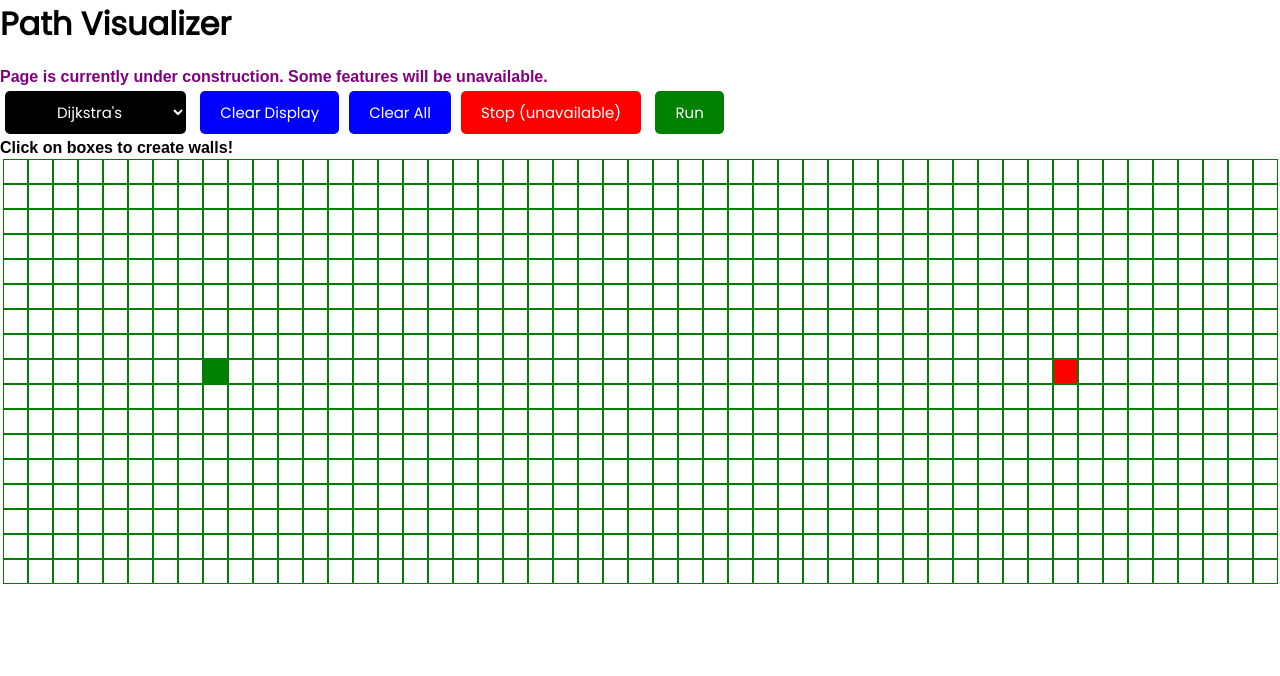
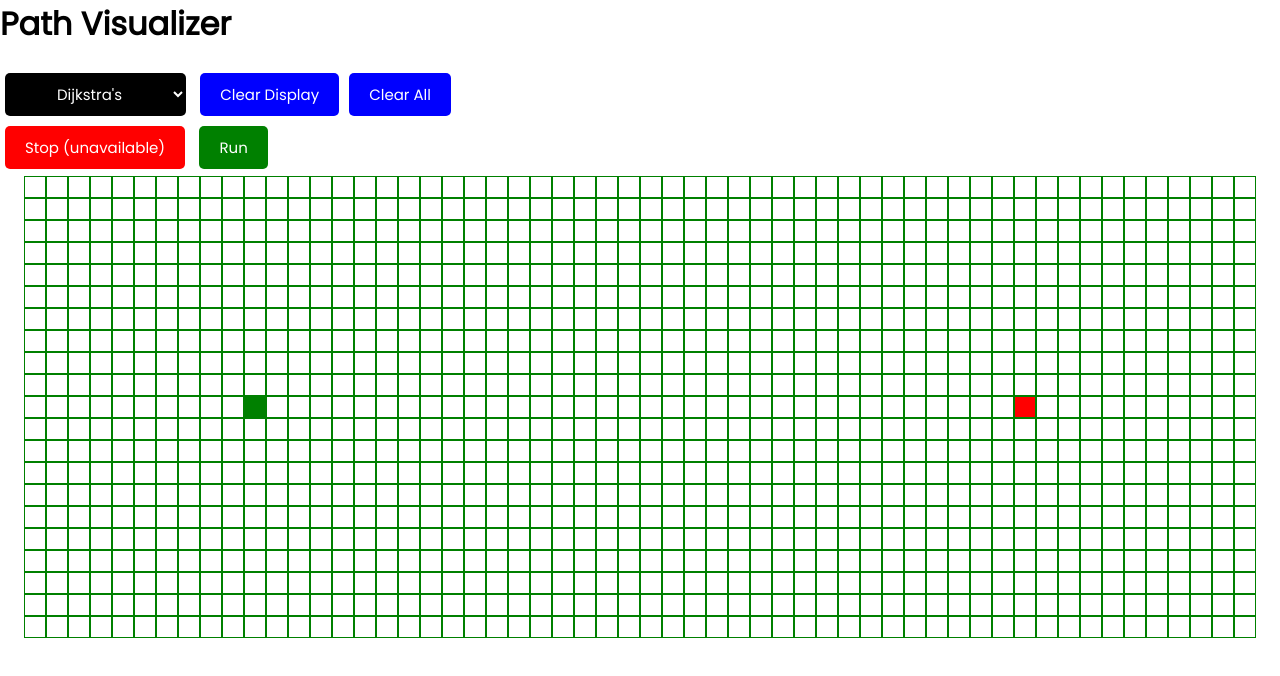
Before and after one commit to AllenCaoo/Pathfind-Visualizer, a React (Create React App) app: page / in a window 1280 px wide. Shown: the top 676 px of the page. Built offline with nearby package versions, Linux system fonts and the light colour scheme.

Commit message:
Expanded size of table and makes scroll down when press run

```diff
--- a/src/AlgorithmLib/A_star.js
+++ b/src/AlgorithmLib/A_star.js
@@ -1,12 +1,12 @@
 import {getAdjacent, getRowFromId, getColFromId, getElementByPos, display,
-        getAllBoxes, A_star_heuristic} from './utils';
+        getAllBoxes, biasManhattan} from './utils';
 
 
 var visited = []
 var distTo = {}
 // var edgeTo = {} // may not be necessary
 var stack = []
-function A_star_run(startRow, startCol, endRow, endCol, heuristic=A_star_heuristic) {
+function A_star_run(startRow, startCol, endRow, endCol, heuristic=biasManhattan) {
     var source = getElementByPos(startRow, startCol);
     var target = getElementByPos(endRow, endCol);
     let allBoxes = getAllBoxes();
--- a/src/AlgorithmLib/utils.js
+++ b/src/AlgorithmLib/utils.js
@@ -46,12 +46,14 @@ export function getDist(box1, box2) {
     return 1;
 }
 
-export function A_star_heuristic(box, targetBox) {
+/* Bias in wanting puts more weight on difference in rows */
+export function biasManhattan(box, targetBox) {
     let row1 = getRowFromId(box.id);
     let col1 = getColFromId(box.id);
     let row2 = getRowFromId(targetBox.id);
     let col2 = getColFromId(targetBox.id);
-    return 2*(Math.abs(col2 - col1) + Math.abs(row2 - row1));
+    return 2*(Math.abs(col2 - col1) + 5*Math.abs(row2 - row1));
+    // scaled by 3 for better results
 }
 
 
--- a/src/App.js
+++ b/src/App.js
@@ -16,10 +16,7 @@ function App() {
   return ( // Has to return SINGLE element
     <div className="App">
       <Header/>
-      <SubHeader text="Page is currently under construction. Some features will be unavailable."
-        color="purple"/>
       <Settings nameToAlgs={nameToAlgs} />
-      <SubHeader text="Click on boxes to create walls!" color="black" />
       <Board/>
     </div>
   );
--- a/src/components/AlgorithmSelect.js
+++ b/src/components/AlgorithmSelect.js
@@ -15,8 +15,7 @@ const AlgorithmSelect = ( { color, onChange } ) => {
 }
 
 AlgorithmSelect.defaultProps = {
-    color: 'black',
-    onChange: console.log("nothing happened")
+    color: 'black'
 }
 
 export default AlgorithmSelect
--- a/src/components/Board.js
+++ b/src/components/Board.js
@@ -2,8 +2,8 @@ import React from 'react';
 import Box from './Box';
 import {startPos, endPos, startingIcon} from './Settings';
 
-export const maxRow = 16;
-export const maxCol = 50;
+export const maxRow = 20;
+export const maxCol = 55;
 
 function initBoard() {
     let rows = [];
--- a/src/components/Settings.js
+++ b/src/components/Settings.js
@@ -3,8 +3,8 @@ import Button from './Button';
 import AlgorithmSelect from './AlgorithmSelect';
 import { FaTimes } from 'react-icons/fa';
 import {maxRow, maxCol} from './Board';
-export var startPos = [8, 8];
-export var endPos = [8, 42];
+export var startPos = [10, 10];
+export var endPos = [10, 45];
 export var startingIcon = <FaTimes style={{color: 'red', cursor: 'pointer'}}/>
 
 
@@ -16,7 +16,6 @@ const Settings = ({nameToAlgs}) => {
 
     changeSelectedAlg = (alg) => {
         selectedAlg = alg;
-        console.log('algorithm changed to: ' + alg);
     }
 
     const getSelectedAlg = () => {
@@ -55,6 +54,13 @@ const Settings = ({nameToAlgs}) => {
         }
     }
 
+    function handleOnClickRun() {
+        // TODO: if not already running:
+        var scrollingElement = (document.scrollingElement || document.body);
+        scrollingElement.scrollTop = scrollingElement.scrollHeight;
+        getSelectedAlg()(startPos[0], startPos[1], endPos[0], endPos[1]);
+    }
+
     return (
         <div>
             <AlgorithmSelect onChange={changeSelectedAlg} />
@@ -62,9 +68,10 @@ const Settings = ({nameToAlgs}) => {
             <Button color='purple' text="Change End"/> */}  {/* To be deployed later*/}
             <Button color='blue' text="Clear Display" onClick={clearDisplay} />
             <Button color='blue' text="Clear All" onClick={clear} />
+            <br></br>
             <Button color='red' text="Stop (unavailable)"/>  {/* To be deployed later*/}
             <Button color='green' text="Run" onClick={() => {
-                getSelectedAlg()(startPos[0], startPos[1], endPos[0], endPos[1])}
+                handleOnClickRun()}
             }/>
         </div>
     )
--- a/src/index.css
+++ b/src/index.css
@@ -78,8 +78,8 @@ td {
 }
 
 .box {
-  width: 25px;
-  height: 25px;
+  width: 22px;
+  height: 22px;
   background-color: white;
   animation: mymove 5s infinite;
 }
```
